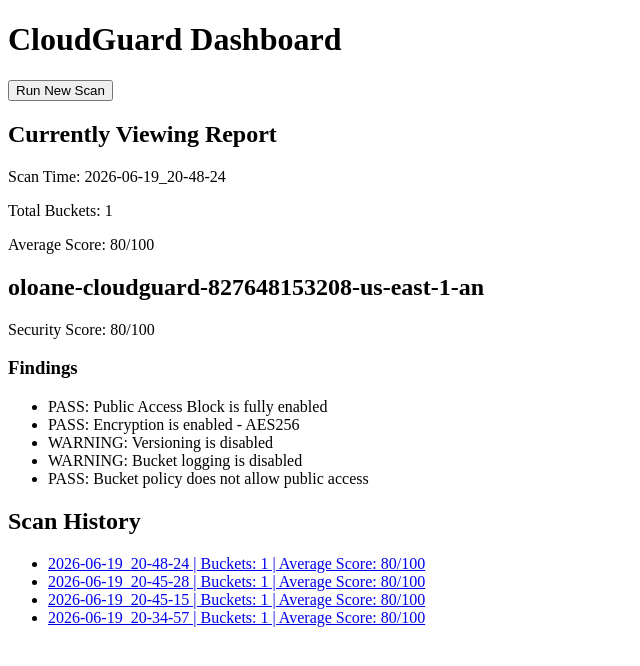
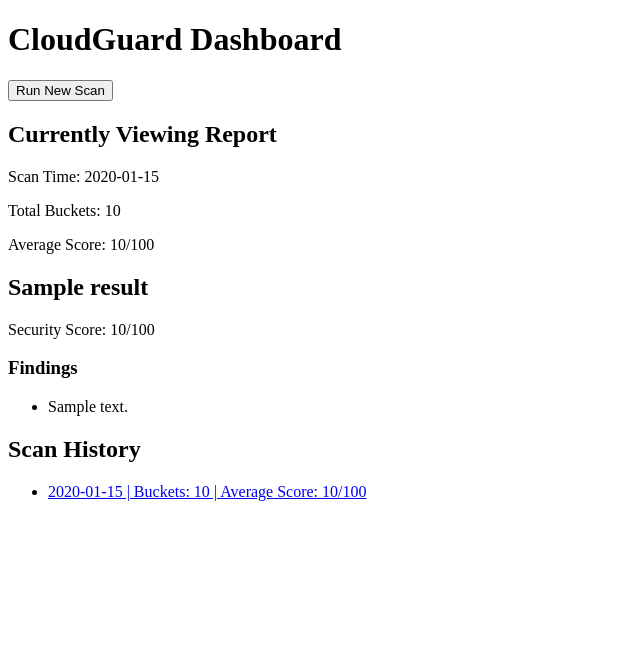
Before and after one commit to OloaneShark/cloudguard, a Flask app: page / in a window 1280 px wide. Shown: the top 666 px of the page, without its empty margins (0-640 px from the left). Run offline with Flask 3, Linux system fonts and the light colour scheme; tables that the repository leaves empty hold one stand-in row (values such as "Sample post").

Commit message:
Migrate dashboard and scan history to PostgreSQL

```diff
--- a/app.py
+++ b/app.py
@@ -80,18 +80,16 @@
 
 
 def get_scan_history():
-    report_files = get_report_files()
+    scans = Scan.query.order_by(Scan.id.desc()).all()
+
     history = []
 
-    for report_file in report_files:
-        with open(report_file, "r") as file:
-            data = json.load(file)
-
+    for scan in scans:
         history.append({
-            "file": os.path.basename(report_file),
-            "scan_time": data.get("scan_time"),
-            "average_score": data.get("average_score"),
-            "total_buckets": data.get("total_buckets")
+            "id": scan.id,
+            "scan_time": scan.scan_time,
+            "average_score": scan.average_score,
+            "total_buckets": scan.total_buckets
         })
 
     return history
@@ -99,7 +97,33 @@
 
 @app.route("/")
 def dashboard():
-    report_data = get_last_report()
+    latest_scan = Scan.query.order_by(Scan.id.desc()).first()
+
+    if not latest_scan:
+        return render_template(
+            "dashboard.html",
+            report_data={},
+            scan_history=[]
+        )
+
+    report_data = {
+        "scan_time": latest_scan.scan_time,
+        "total_buckets": latest_scan.total_buckets,
+        "average_score": latest_scan.average_score,
+        "buckets": []
+    }
+
+    for bucket in latest_scan.bucket_results:
+        bucket_data = {
+            "bucket_name": bucket.bucket_name,
+            "security_score": bucket.security_score,
+            "findings": [
+                finding.message for finding in bucket.findings
+            ]
+        }
+
+        report_data["buckets"].append(bucket_data)
+
     scan_history = get_scan_history()
 
     return render_template(
@@ -117,12 +141,27 @@
     return redirect(url_for("dashboard"))
 
 
-@app.route("/report/<filename>")
-def view_report(filename):
-    report_path = os.path.join("reports", filename)
+@app.route("/report/<int:scan_id>")
+def view_report(scan_id):
+    selected_scan = Scan.query.get_or_404(scan_id)
 
-    with open(report_path, "r") as file:
-        report_data = json.load(file)
+    report_data = {
+        "scan_time": selected_scan.scan_time,
+        "total_buckets": selected_scan.total_buckets,
+        "average_score": selected_scan.average_score,
+        "buckets": []
+    }
+
+    for bucket in selected_scan.bucket_results:
+        bucket_data = {
+            "bucket_name": bucket.bucket_name,
+            "security_score": bucket.security_score,
+            "findings": [
+                finding.message for finding in bucket.findings
+            ]
+        }
+
+        report_data["buckets"].append(bucket_data)
 
     scan_history = get_scan_history()
 
--- a/reports/cloudguard_report_2026-06-19_20-45-15.json
+++ b/reports/OLD_cloudguard_report_2026-06-20_10-58-50.json
@@ -1,5 +1,5 @@
 {
-    "scan_time": "2026-06-19_20-45-15",
+    "scan_time": "2026-06-20_10-58-50",
     "total_buckets": 1,
     "average_score": 80,
     "buckets": [
--- a/reports/cloudguard_report_2026-06-19_20-34-57.json
+++ /dev/null
@@ -1,18 +0,0 @@
-{
-    "scan_time": "2026-06-19_20-34-57",
-    "total_buckets": 1,
-    "average_score": 80,
-    "buckets": [
-        {
-            "bucket_name": "oloane-cloudguard-827648153208-us-east-1-an",
-            "findings": [
-                "PASS: Public Access Block is fully enabled",
-                "PASS: Encryption is enabled - AES256",
-                "WARNING: Versioning is disabled",
-                "WARNING: Bucket logging is disabled",
-                "PASS: Bucket policy does not allow public access"
-            ],
-            "security_score": 80
-        }
-    ]
-}
--- a/reports/cloudguard_report_2026-06-19_20-45-28.json
+++ b/reports/cloudguard_report_2026-06-20_11-59-17.json
@@ -1,5 +1,5 @@
 {
-    "scan_time": "2026-06-19_20-45-28",
+    "scan_time": "2026-06-20_11-59-17",
     "total_buckets": 1,
     "average_score": 80,
     "buckets": [
--- a/reports/cloudguard_report_2026-06-19_20-48-24.json
+++ b/reports/cloudguard_report_2026-06-20_11-59-24.json
@@ -1,5 +1,5 @@
 {
-    "scan_time": "2026-06-19_20-48-24",
+    "scan_time": "2026-06-20_11-59-24",
     "total_buckets": 1,
     "average_score": 80,
     "buckets": [
--- a/templates/dashboard.html
+++ b/templates/dashboard.html
@@ -34,7 +34,7 @@
     <ul>
         {% for scan in scan_history %}
             <li>
-                <a href="/report/{{ scan.file }}">
+                <a href="/report/{{ scan.id }}">
                 {{ scan.scan_time }} |
                 Buckets: {{ scan.total_buckets }} |
                 Average Score: {{ scan.average_score }}/100
```
Also changed, not shown: reports/cloudguard_report_2026-06-19_20-48-24.txt (deleted, +0 -12 lines), reports/OLD_cloudguard_report_2026-06-20_10-58-50.txt (renamed from reports/cloudguard_report_2026-06-19_20-34-57.txt), reports/cloudguard_report_2026-06-20_11-59-17.txt (renamed from reports/cloudguard_report_2026-06-19_20-45-15.txt), reports/cloudguard_report_2026-06-20_11-59-24.txt (renamed from reports/cloudguard_report_2026-06-19_20-45-28.txt).
